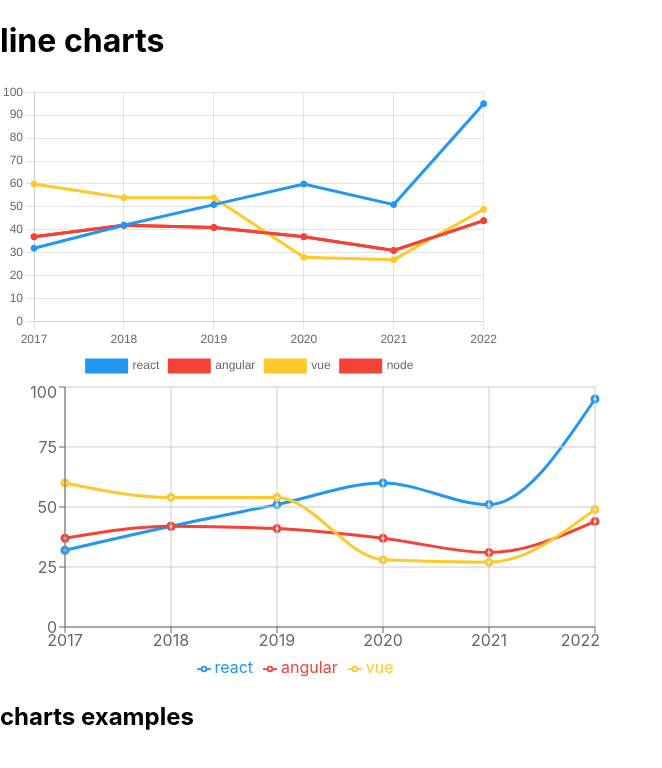
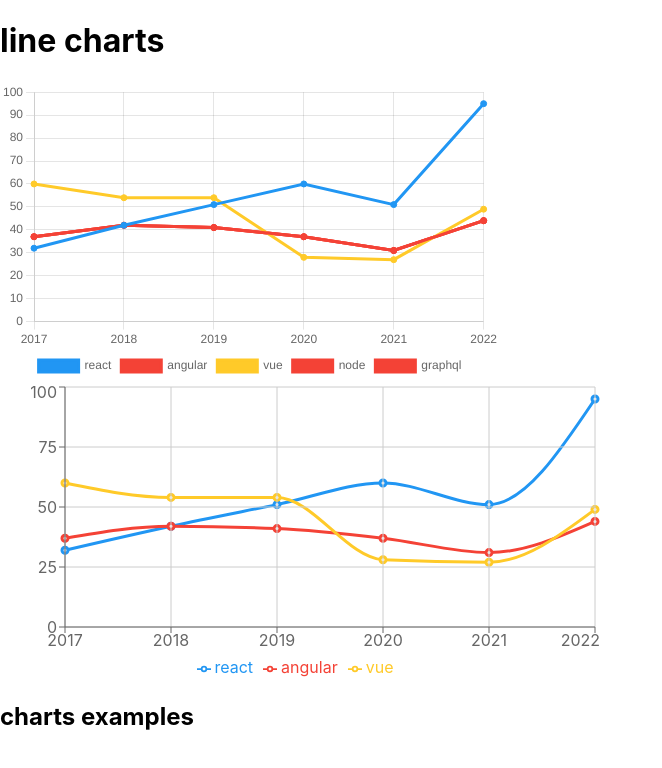
Before and after one commit to Luciefifi/reactjs-charts, a React (Create React App) app: page / in a window 1280 px wide. Shown: the top 768 px of the page, without its empty margins (0-662 px from the left). Built offline with nearby package versions, Linux system fonts and the light colour scheme.

Commit message:
added new technology

```diff
--- a/src/ChartJsExample.jsx
+++ b/src/ChartJsExample.jsx
@@ -52,6 +52,12 @@ export const data = {
             backgroundColor:"#f44236",
             borderColor: "#f44236",
         },
+        {
+            label: 'graphql',
+            data: [37, 42, 41, 37, 31, 44],
+            backgroundColor:"#f44236",
+            borderColor: "#f44236",
+        },
     ]
 
 
```
